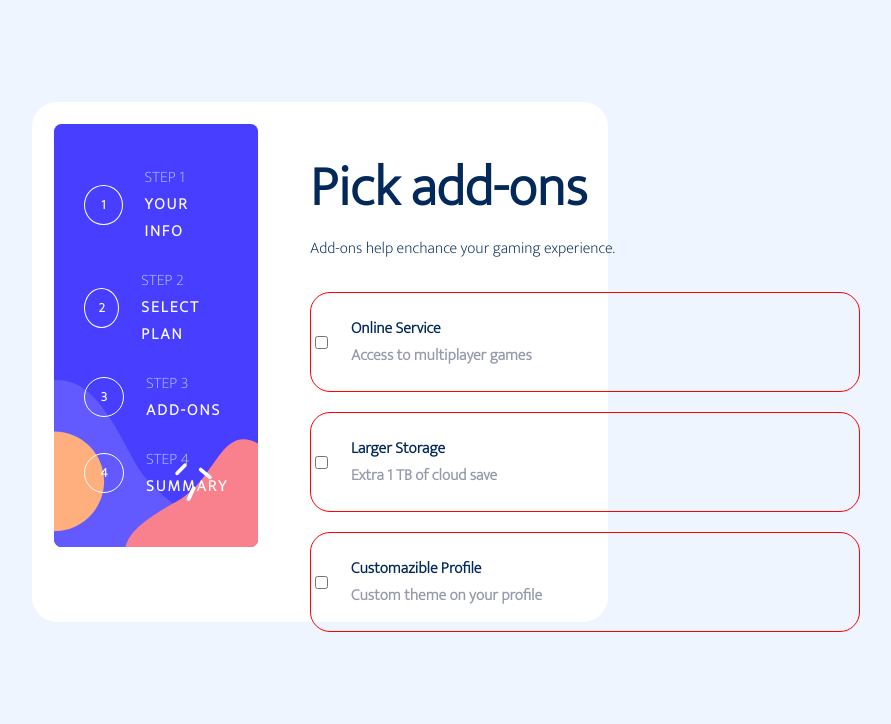
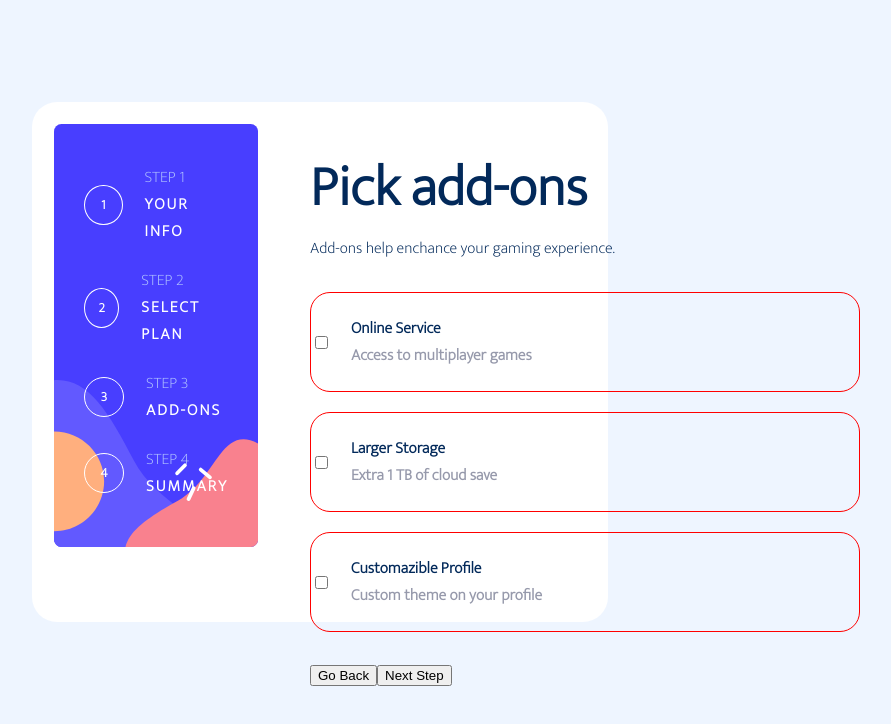
Before and after one commit to emrecanberktas/multi-step-form, a React (Vite) app: page / in a window 1280 px wide. Shown: the top 724 px of the page, without its empty margins (288-1179 px from the left). Built offline with nearby package versions, Linux system fonts and the light colour scheme.

Commit message:
Add: Footer buttons

```diff
--- a/src/components/pickAddons/index.tsx
+++ b/src/components/pickAddons/index.tsx
@@ -55,6 +55,10 @@ function PickAddons() {
           </div>
         </div>
       </form>
+      <div className="Footer-Buttons">
+        <button className="Go-Back-Button">Go Back</button>
+        <button className="Next-Step-Button">Next Step</button>
+      </div>
     </div>
   );
 }
```
